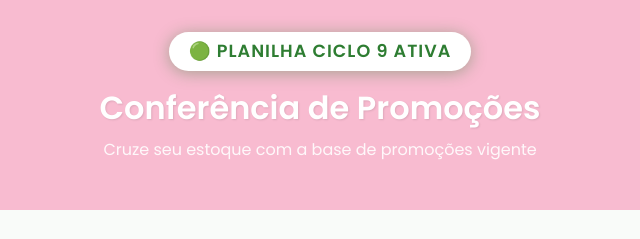
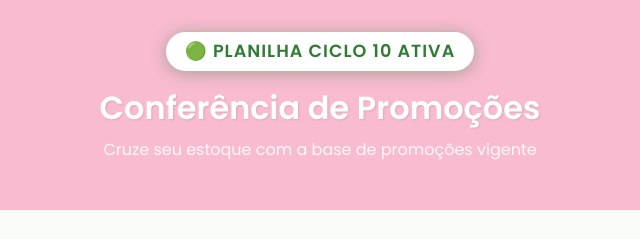
Before and after one commit to alcinadadosti-worspace/CrossingSheets, a plain HTML site: page index.html in a window 1280 px wide. Shown: the top 239 px of the page, 320-960 px from the left. Drawn offline with Linux system fonts and the light colour scheme; no server answers.

Commit message:
Atualiza bd.xlsx para ciclo 10 e ajusta badge do header
Substitui a base de produtos pelas 5 abas (+L+B_*) da planilha CICLO10
(5883 produtos) e atualiza o badge do header para CICLO 10.

Co-Authored-By: Claude Opus 4.8 <noreply@anthropic.com>

```diff
--- a/index.html
+++ b/index.html
@@ -11,7 +11,7 @@
 <body>
 
     <header>
-        <div class="ciclo-badge">🟢 PLANILHA CICLO 9 ATIVA</div>
+        <div class="ciclo-badge">🟢 PLANILHA CICLO 10 ATIVA</div>
         <h1>Conferência de Promoções</h1>
         <p>Cruze seu estoque com a base de promoções vigente</p>
     </header>
```
Also changed, not shown: 1 other file.
